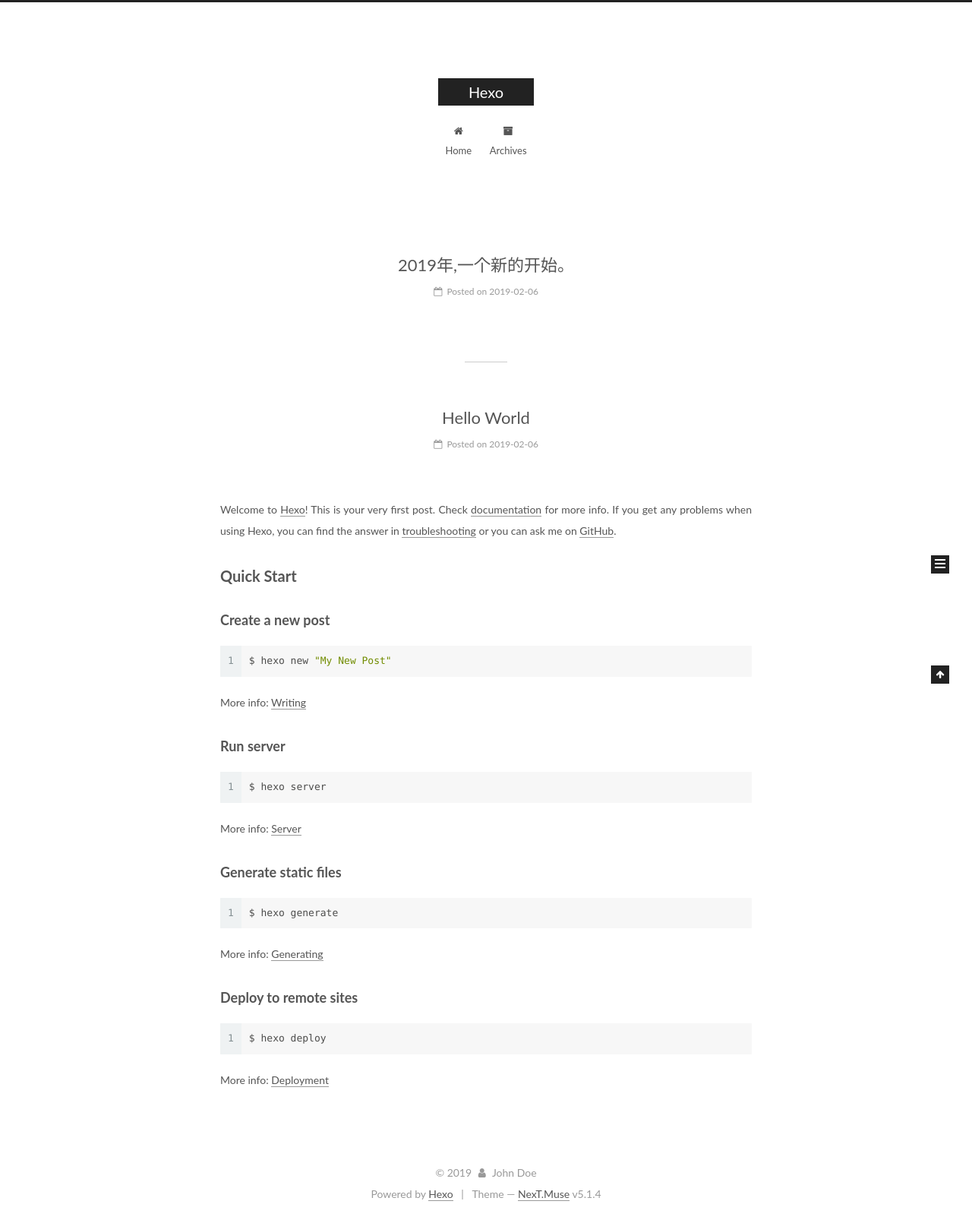
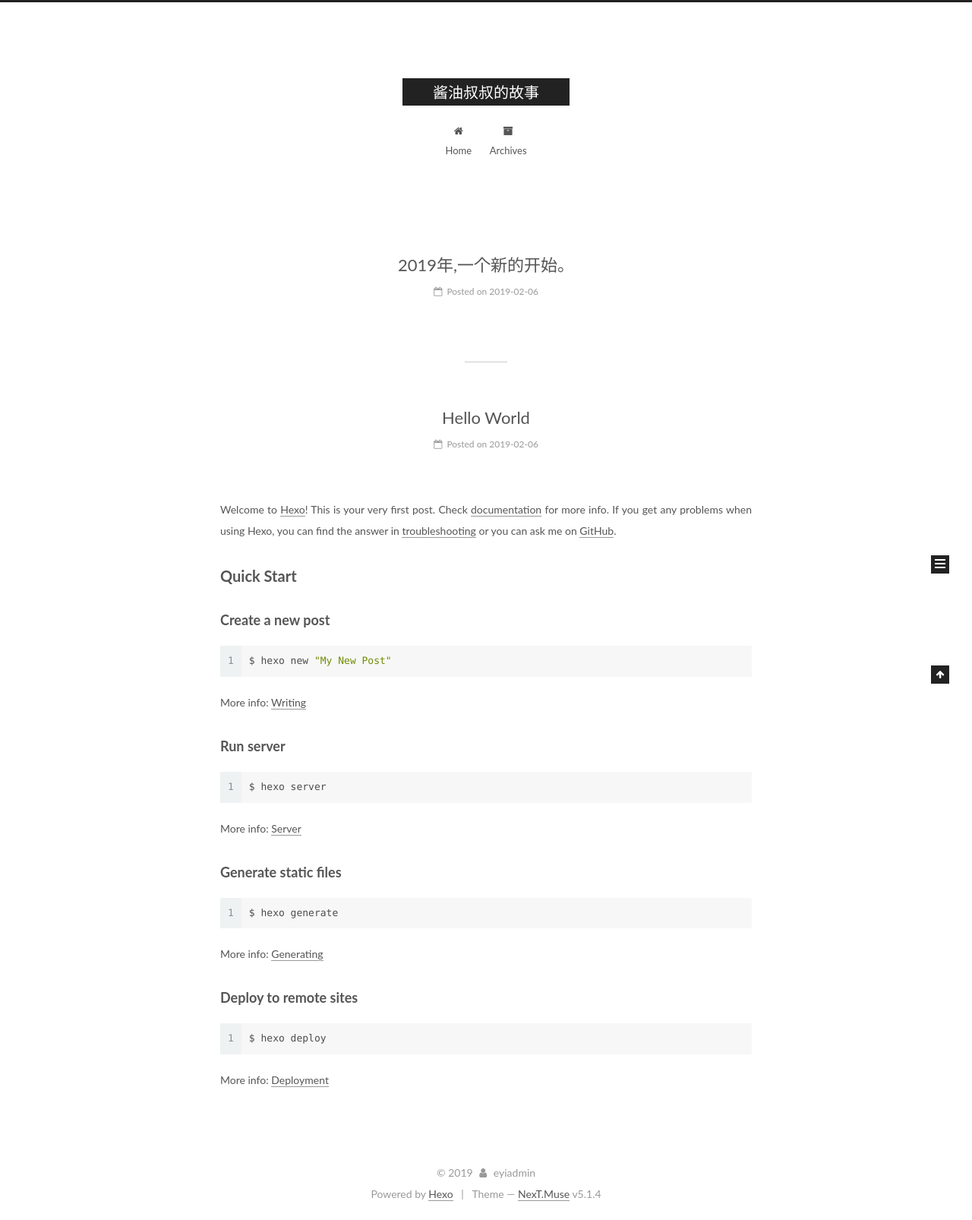
Before and after one commit to eyiblogs/eyiblogs.github.io, a plain HTML site: page index.html in a window 1280 px wide. Shown: the whole page at 76% size. Drawn offline with Linux system fonts and the light colour scheme.

Commit message:
Site updated: 2019-02-06 12:19:07

```diff
--- a/css/main.css
+++ b/css/main.css
@@ -1822,7 +1822,7 @@
   width: 4px;
   height: 4px;
   border-radius: 50%;
-  background: #c495eb;
+  background: #2f22ab;
 }
 .links-of-blogroll {
   font-size: 13px;
--- a/index.html
+++ b/index.html
@@ -80,12 +80,12 @@
 
 
 <meta property="og:type" content="website">
-<meta property="og:title" content="Hexo">
+<meta property="og:title" content="酱油叔叔的故事">
 <meta property="og:url" content="http://yoursite.com/index.html">
-<meta property="og:site_name" content="Hexo">
+<meta property="og:site_name" content="酱油叔叔的故事">
 <meta property="og:locale" content="default">
 <meta name="twitter:card" content="summary">
-<meta name="twitter:title" content="Hexo">
+<meta name="twitter:title" content="酱油叔叔的故事">
 
 
 
@@ -121,7 +121,7 @@
 
 
 
-  <title>Hexo</title>
+  <title>酱油叔叔的故事</title>
 
 
 
@@ -152,7 +152,7 @@
     <div class="custom-logo-site-title">
       <a href="/" class="brand" rel="start">
         <span class="logo-line-before"><i></i></span>
-        <span class="site-title">Hexo</span>
+        <span class="site-title">酱油叔叔的故事</span>
         <span class="logo-line-after"><i></i></span>
       </a>
     </div>
@@ -232,13 +232,13 @@
     <link itemprop="mainEntityOfPage" href="http://yoursite.com/2019/02/06/2019年-一个新的开始。/">
 
     <span hidden itemprop="author" itemscope="" itemtype="http://schema.org/Person">
-      <meta itemprop="name" content="John Doe">
+      <meta itemprop="name" content="eyiadmin">
       <meta itemprop="description" content="">
       <meta itemprop="image" content="/images/avatar.gif">
     </span>
 
     <span hidden itemprop="publisher" itemscope="" itemtype="http://schema.org/Organization">
-      <meta itemprop="name" content="Hexo">
+      <meta itemprop="name" content="酱油叔叔的故事">
     </span>
 
 
@@ -351,13 +351,13 @@
     <link itemprop="mainEntityOfPage" href="http://yoursite.com/2019/02/06/hello-world/">
 
     <span hidden itemprop="author" itemscope="" itemtype="http://schema.org/Person">
-      <meta itemprop="name" content="John Doe">
+      <meta itemprop="name" content="eyiadmin">
       <meta itemprop="description" content="">
       <meta itemprop="image" content="/images/avatar.gif">
     </span>
 
     <span hidden itemprop="publisher" itemscope="" itemtype="http://schema.org/Organization">
-      <meta itemprop="name" content="Hexo">
+      <meta itemprop="name" content="酱油叔叔的故事">
     </span>
 
 
@@ -498,7 +498,7 @@
         <div class="site-overview">
           <div class="site-author motion-element" itemprop="author" itemscope="" itemtype="http://schema.org/Person">
 
-              <p class="site-author-name" itemprop="name">John Doe</p>
+              <p class="site-author-name" itemprop="name">eyiadmin</p>
               <p class="site-description motion-element" itemprop="description"></p>
           </div>
 
@@ -554,7 +554,7 @@
   <span class="with-love">
     <i class="fa fa-user"></i>
   </span>
-  <span class="author" itemprop="copyrightHolder">John Doe</span>
+  <span class="author" itemprop="copyrightHolder">eyiadmin</span>
 
 
 </div>
```
Also changed, not shown: 2019/02/06/2019年-一个新的开始。/index.html (+7 -7 lines), 2019/02/06/hello-world/index.html (+7 -7 lines), archives/2019/02/index.html (+7 -7 lines), archives/2019/index.html (+7 -7 lines), archives/index.html (+7 -7 lines).
